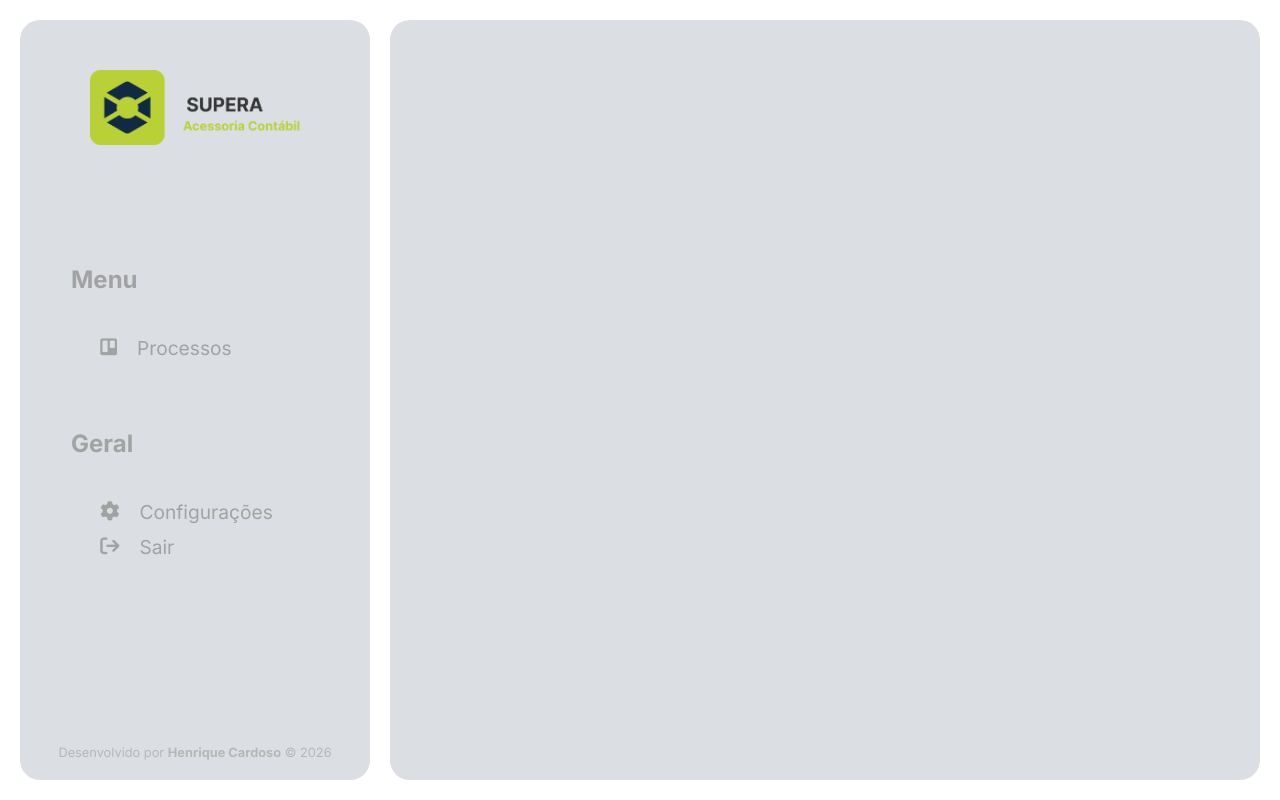
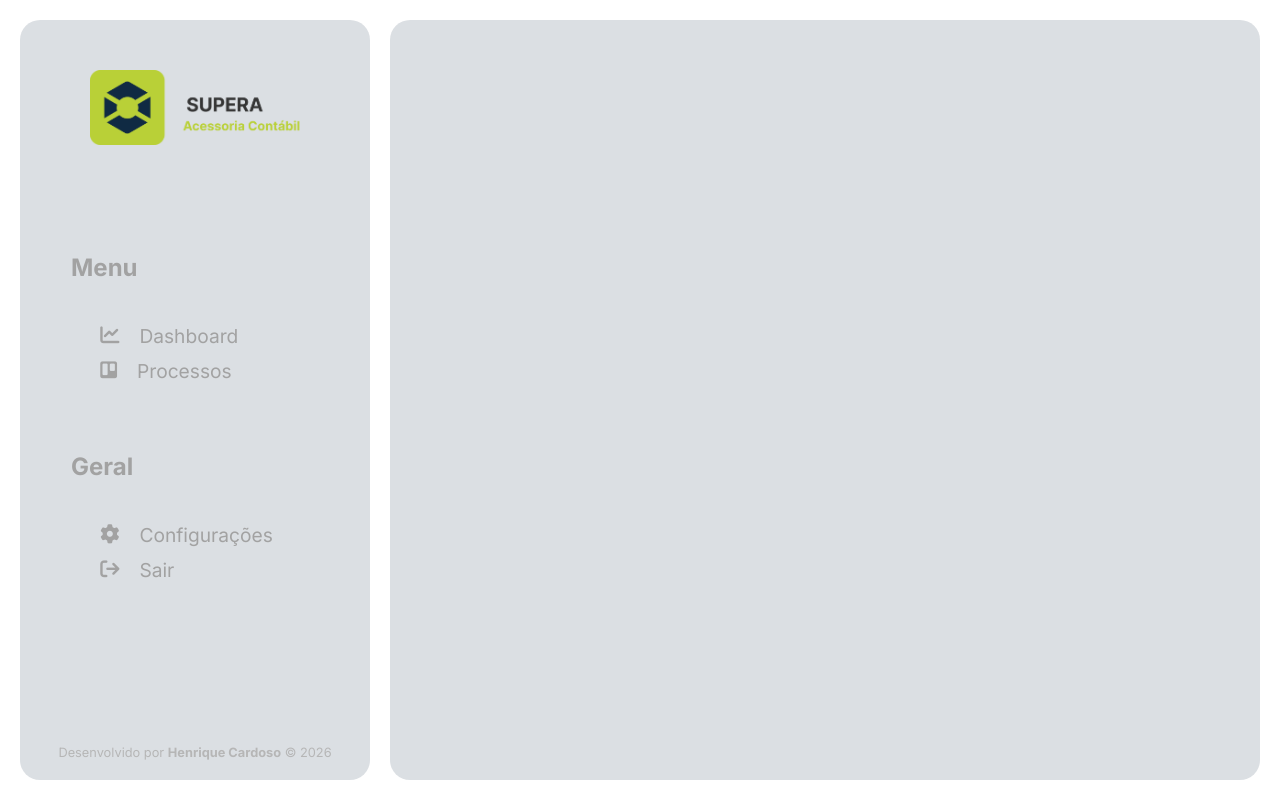
Before and after one commit to rique-cardoso/supera-contabilidade-system, a Django app: page /base/ in a window 1280 px wide. Run offline with Django 5.2, Linux system fonts and the light colour scheme; some libraries are stand-ins or nearby versions.

Commit message:
ajustes nas rotas de dashboard e processos e adicionando opção de navegação para dashboard

```diff
--- a/setup/settings.py
+++ b/setup/settings.py
@@ -132,7 +132,7 @@ AUTH_USER_MODEL = 'core.Usuario'
 LOGIN_URL = 'login'
 
 # Rota para onde o usuário vai automaticamente após acertar a senha
-LOGIN_REDIRECT_URL = 'gerenciamento_processos'
+LOGIN_REDIRECT_URL = 'dashboard'
 
 # Rota para onde o usuário vai após clicar em "Sair/Logout"
 LOGOUT_REDIRECT_URL = 'login'
--- a/setup/urls.py
+++ b/setup/urls.py
@@ -38,7 +38,7 @@ urlpatterns = [
     path('admin/', admin.site.urls),
 
     # Rota raiz (home)
-    path('', gerenciamento_processos, name='gerenciamento_processos'),
+    path('gerenciamento_processos', gerenciamento_processos, name='gerenciamento_processos'),
 
     # Configurações e Perfil
     path('configuracoes/', configuracoes, name='configuracoes'),
--- a/templates/base.html
+++ b/templates/base.html
@@ -15,6 +15,7 @@
         <nav>
             <div class="nav_menu">
                 <h2>Menu</h2>
+                <a href="{% url 'dashboard' %}"><i class="fa-solid fa-chart-line"></i>Dashboard</a>
                 <a href="{% url 'gerenciamento_processos' %}"><i class="fa-brands fa-trello"></i>Processos</a>
             </div>
             <div class="nav_geral">
```
